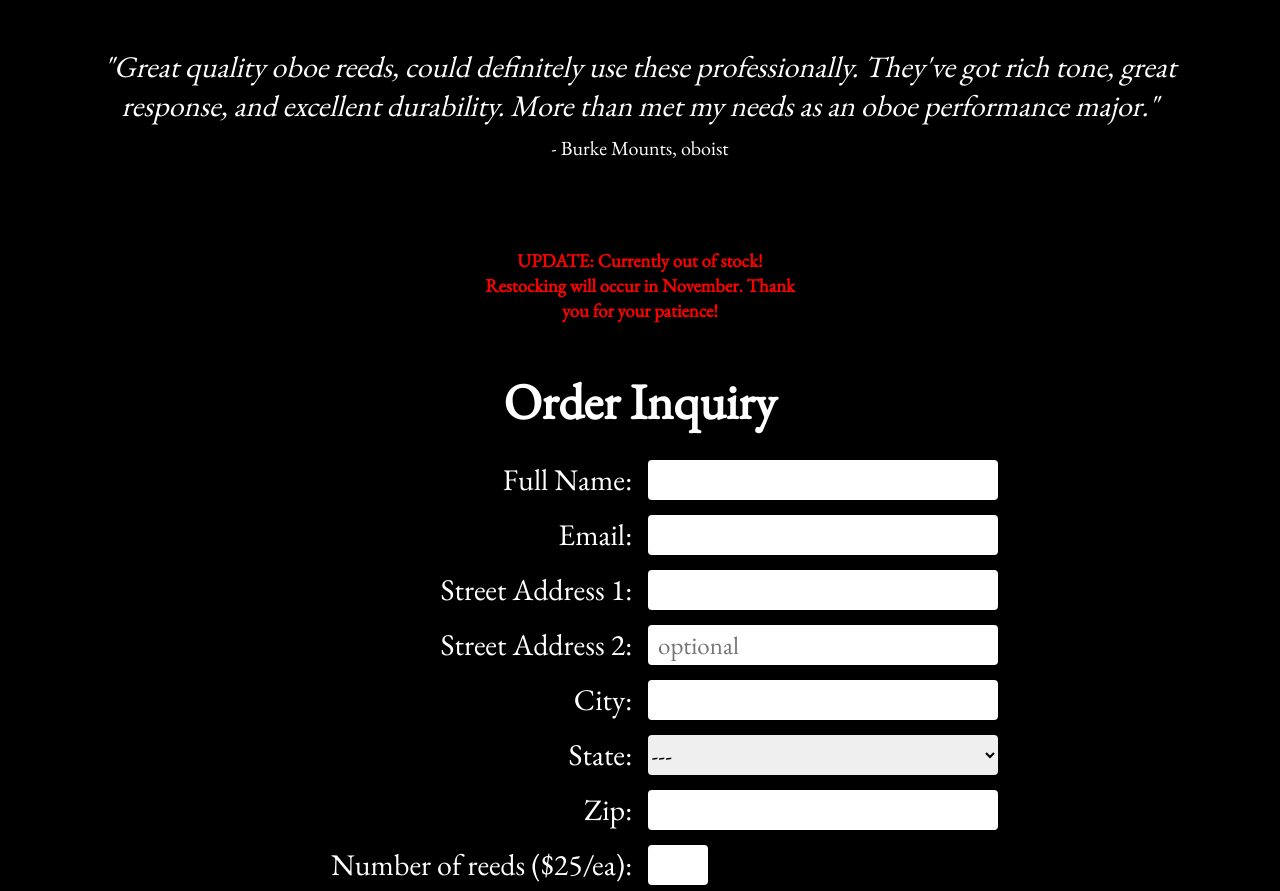
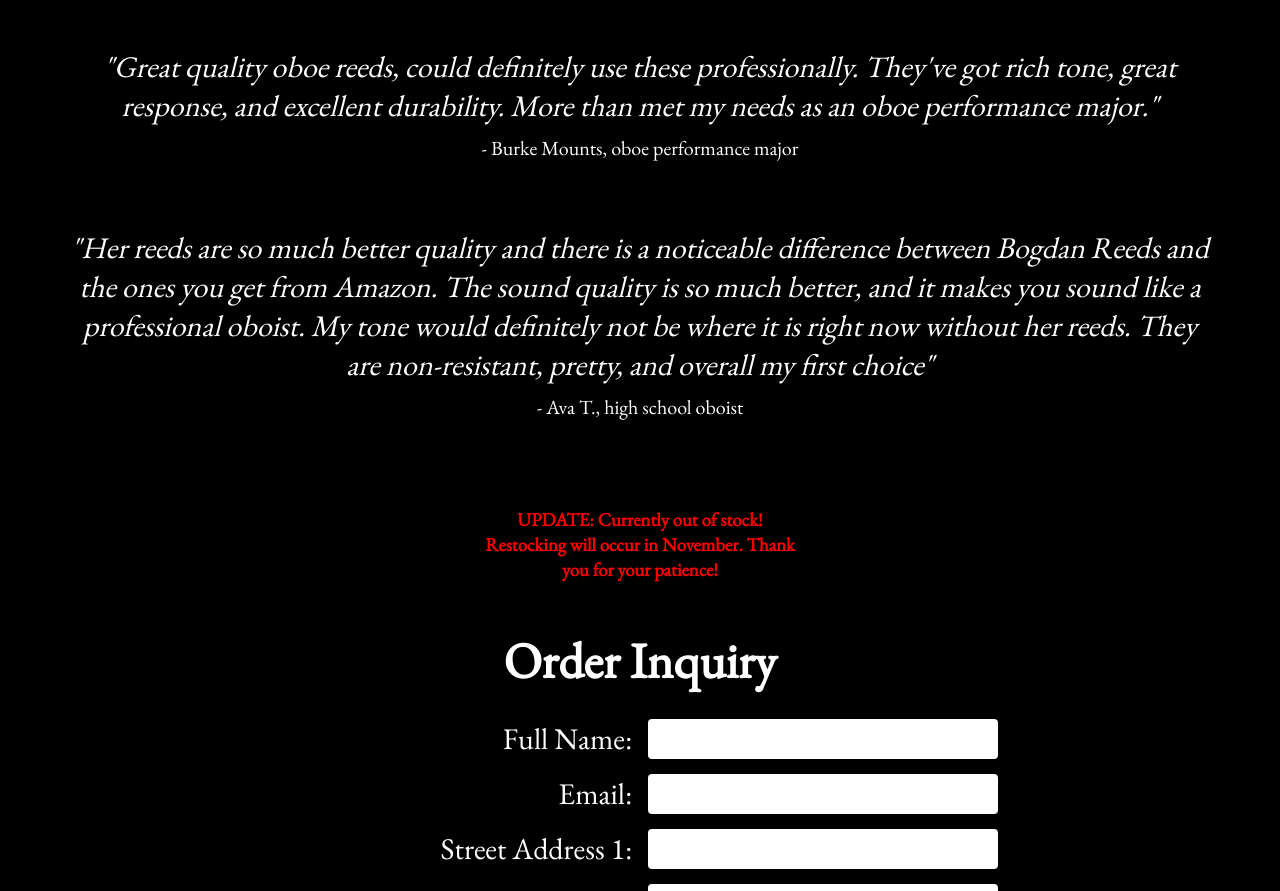
Before and after one commit to clairebogdan/bogdanreeds_website, a React (Create React App) app: page / in a window 1280 px wide. Shown: the part 940-1831 px from the top of the page. Built offline with nearby package versions, Linux system fonts and the light colour scheme.

Commit message:
added Ava's review

```diff
--- a/src/components/pages/Home.js
+++ b/src/components/pages/Home.js
@@ -14,7 +14,19 @@
                 got rich tone, great response, and excellent durability. More than met my needs as an oboe
                 performance major."
                 <br/>
-                <span className='sig'>- Burke Mounts, oboist</span>
+                <span className='sig'>- Burke Mounts, oboe performance major</span>
+            </div>
+        </div>
+
+        <div className="review">
+            <div className="quote">
+                "Her reeds are so much better quality and there is a noticeable difference
+                between Bogdan Reeds and the ones you get from Amazon. The sound quality is
+                so much better, and it makes you sound like a professional oboist. My tone would
+                definitely not be where it is right now without her reeds. They are
+                non-resistant, pretty, and overall my first choice"
+                <br/>
+                <span className='sig'>- Ava T., high school oboist</span>
             </div>
         </div>
 
```
Also changed, not shown: src/components/pages/FAQ.js (line endings or trailing spaces).
